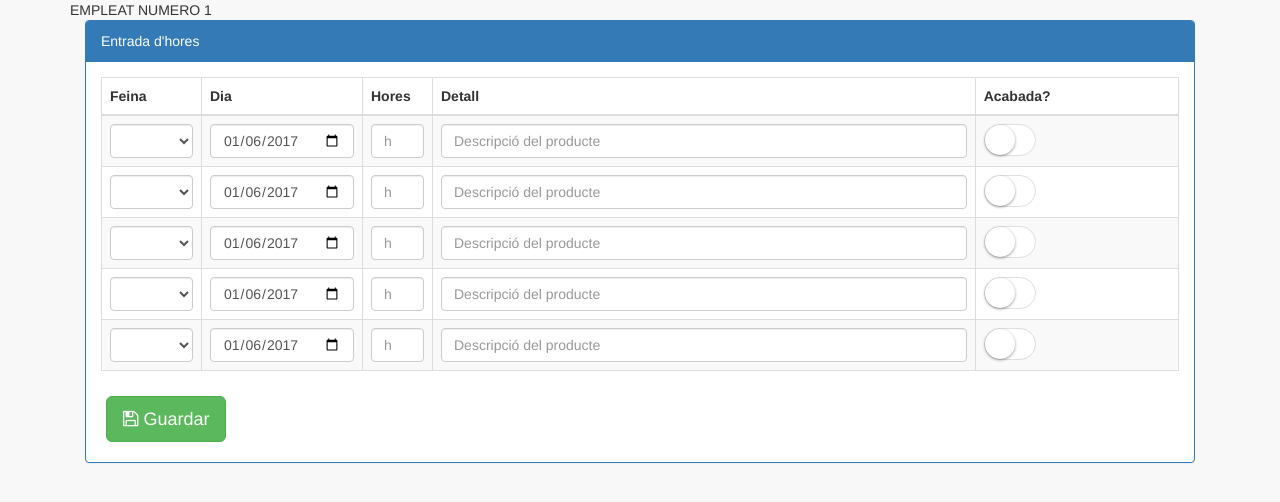
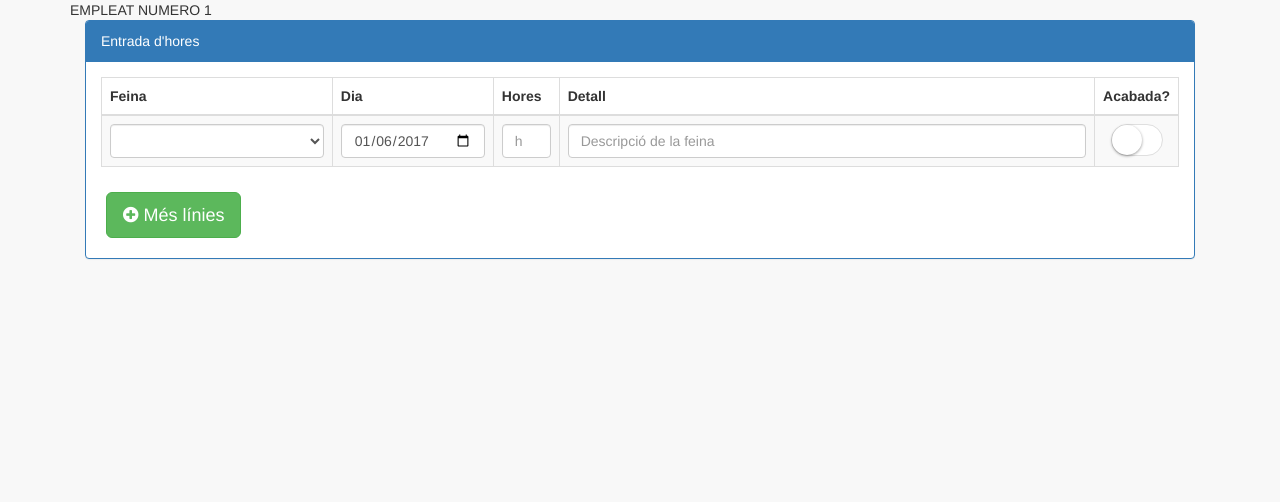
Before and after one commit to reixacu/maqfaplus, a PHP site: page /taller/pages/hores.php?treballador=1 in a window 1280 px wide. Shown: the top 502 px of the page. Run offline with PHP 8.4, Linux system fonts and the light colour scheme; data that the repository does not hold is empty.

Commit message:
Tempalte feines + script javascript d'afegir línia

```diff
--- a/taller/pages/hores.php
+++ b/taller/pages/hores.php
@@ -34,9 +34,10 @@
     <![endif]-->
     <style>
 
-      .noTanMiniText { width: 100px;}
-      .noTanMiniText1 { width: 100px;}
-      .miniText { width: 70px;}
+      .feina { width: 310px;}
+      .dia { width: 135px;}
+      .hores { width: 70px;}
+      .desc { width: 750px}
     </style>
 </head>
 
@@ -44,7 +45,9 @@
 $idTreballador = $_GET["treballador"];
 
  ?>
-
+<script>
+var peligro = 0;
+</script>
 <body>
 
     <div class="container">
@@ -58,7 +61,7 @@ $idTreballador = $_GET["treballador"];
                             Entrada d'hores
                         </div>
                         <div class="panel-body">
-                            <div class="table-responsive">
+                            <div class="table-responsive" id="supertaula">
                                 <table class="table table-striped table-bordered table-hover">
                                     <thead>
                                         <tr>
@@ -73,7 +76,7 @@ $idTreballador = $_GET["treballador"];
                                         <?php printNewLines($idTreballador); ?>
                                     </tbody>
                                 </table>
-								<button style='margin: 5px;' type='submit' class="btn btn-success btn-lg"><i class="fa fa-floppy-o"></i> Guardar</button>
+				                        <button onclick="novalinia()" style='margin: 5px;' class="btn btn-success btn-lg"><i class="fa fa-plus-circle"></i> Més línies</button>
                             </div>
                         </div>
                     </div>
@@ -81,6 +84,28 @@ $idTreballador = $_GET["treballador"];
             </div>
         </div>
     </div>
+    <script>
+      function novalinia() {
+          /*var table = document.getElementById("supertaula");
+          var row = table.insertRow(0);
+          var cell1 = row.insertCell(0);
+          var cell2 = row.insertCell(1);
+          cell1.innerHTML = "NEW CELL1";
+          cell2.innerHTML = "NEW CELL2";*/
+          var row = $("<tr>");
+          row.append($('<td class="feina"><?php printDesplegableFeinesActives();?></td>'))
+           .append($('<td class="dia"><input type="date" value="<?php echo date("Y-m-d"); ?>" class="form-control" placeholder="Descripció"></td>'))
+           .append($('<td class="hores"><input class="form-control" placeholder="h"></td>'))
+           .append($('<td class="desc"><input class="form-control" placeholder="Descripció de la feina"></td>'))
+           .append($('<td class="text-center"><input type="checkbox" class="js-switch" /></tr>'))
+
+        $("#supertaula tbody").append(row);
+
+        var nodes = document.querySelectorAll('.js-switch');
+        var last = nodes[nodes.length- 1];
+        var init = new Switchery(last);
+            }
+    </script>
 
     <!-- jQuery -->
     <script src="../vendor/jquery/jquery.min.js"></script>
@@ -108,31 +133,33 @@ $idTreballador = $_GET["treballador"];
 <?php
 function printNewLines($idTreballador)
 {
-  for ($i = 1; $i <=5; $i++)
-  {
+
     echo
     "<tr>
-        <td class=\"noTanMiniText\">";
+        <td class=\"feina\">";
         printDesplegableFeinesActives();
         echo"</td>
-        <td class=\"noTanMiniText1\"><input type=\"date\" value=\"". date("Y-m-d") ."\" class=\"form-control\" placeholder=\"Descripció\"></td>
-        <td class=\"miniText\"><input class=\"form-control\" placeholder=\"h\"></td>
-        <td><input class=\"form-control\" placeholder=\"Descripció del producte\"></td>
-        <td><input type=\"checkbox\" class=\"js-switch\" />
+        <td class=\"dia\"><input type=\"date\" value=\"". date("Y-m-d") ."\" class=\"form-control\" placeholder=\"Descripció\"></td>
+        <td class=\"hores\"><input class=\"form-control\" placeholder=\"h\"></td>
+        <td class=\"desc\"><input class=\"form-control\" placeholder=\"Descripció de la feina\"></td>
+        <td class=\"text-center\"><input type=\"checkbox\" class=\"js-switch\" />
     </tr>";
-  }
+
 }
 
 function printDesplegableFeinesActives()
 {
   echo "<select class=\"form-control\">";
   $result = getFeinesActivesIdDesc();
+      echo "<option value=\"-1\"></option>";
+
       if ($result->num_rows > 0) {
       // output data of each row
         while($row = $result->fetch_assoc()) {
-          echo "<option>".$row["id_feina"]."- ".$row["descripcio_feina"]."</option>";
+          echo "<option value=\"".$row["id_feina"]."\">".$row["descripcio_feina"]."</option>";
         }
       };
+      echo "<option value=\"0\" style=\"font-style: oblique;\">Altres/Varis</option>";
   echo "</select>";
 }
 
```
